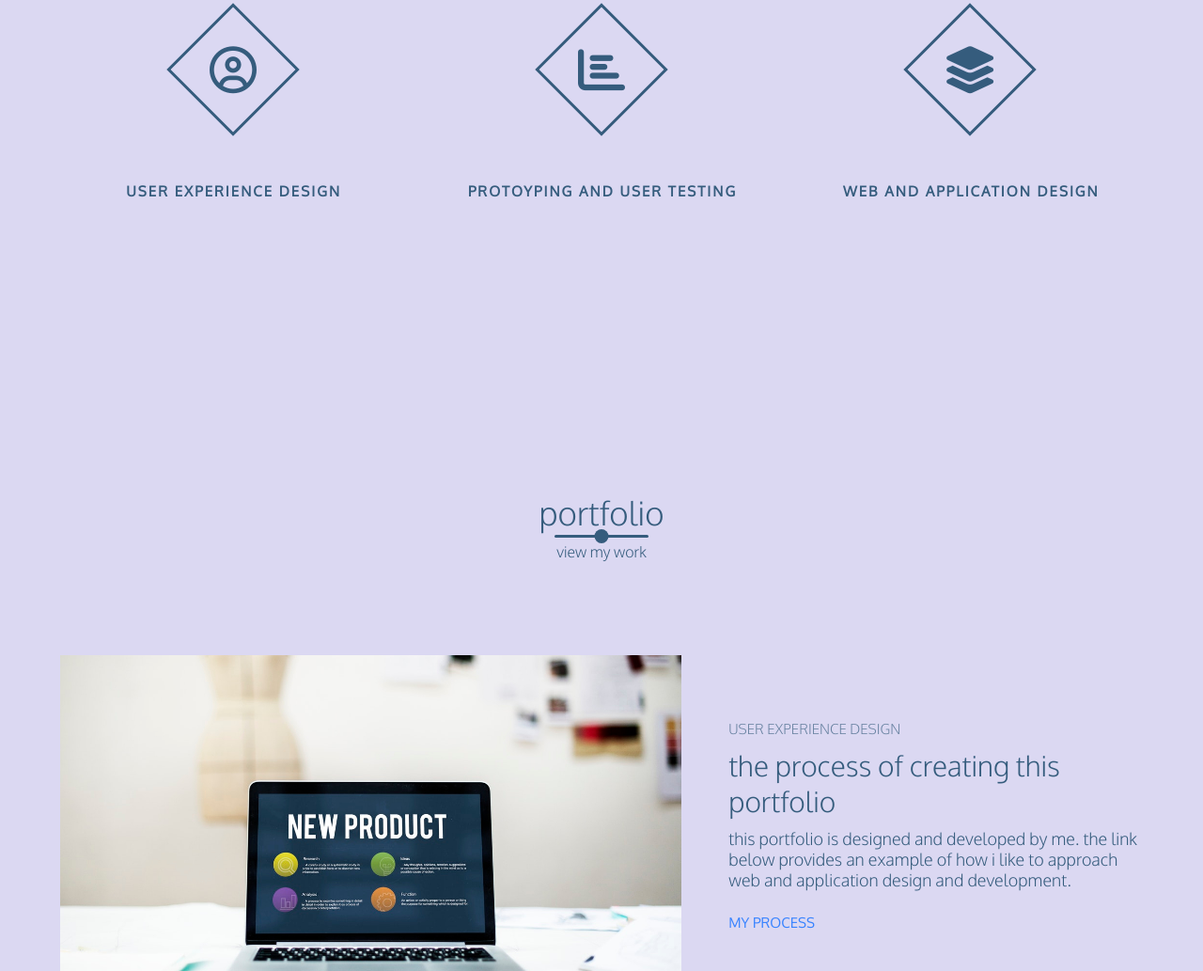
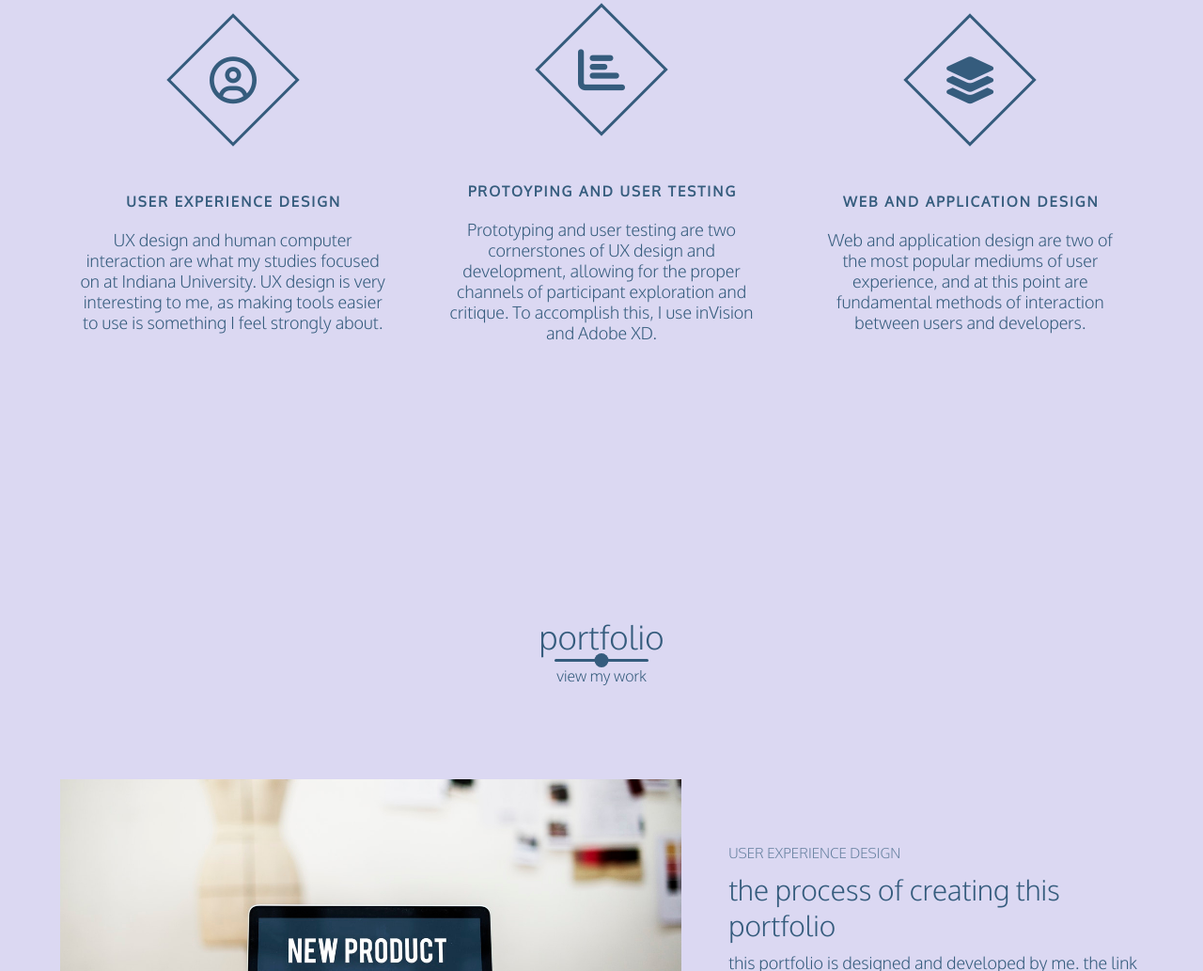
Before and after one commit to VolneyT/portfolio, a plain HTML site: page index.html in a window 1280 px wide. Shown: the part 1940-2973 px from the top of the page at 94% size. Drawn offline with nearby package versions, Linux system fonts and the light colour scheme.

Commit message:
adding content

```diff
--- a/index.html
+++ b/index.html
@@ -3,7 +3,7 @@
 <head>
     <meta charset="UTF-8">
     <meta name="viewport" content="width=device-width, initial-scale=1">
-    <title>Volney</title>
+    <title>Volney Woodring</title>
     <link rel="stylesheet" href="https://unpkg.com/aos@next/dist/aos.css" />
     <link rel="stylesheet" href="https://use.fontawesome.com/releases/v5.7.2/css/all.css" integrity="sha384-fnmOCqbTlWIlj8LyTjo7mOUStjsKC4pOpQbqyi7RrhN7udi9RwhKkMHpvLbHG9Sr" crossorigin="anonymous">
     <link rel="stylesheet" href="main.css">
@@ -95,8 +95,9 @@
               <i class="fa fa-user-circle-o" aria-hidden="true"></i>
             </div>
             <h1> User Experience Design</h1>
-            <p>
-            </p>
+            <p> UX design and human computer interaction are what my studies
+            focused on at Indiana University. UX design is very interesting to me,
+            as making tools easier to use is something I feel strongly about.</p>
           </div>
 
           <div class="skill" data-aos="fade-in" data-aos-delay="300">
@@ -104,7 +105,10 @@
               <i class="fas fa-chart-bar"> </i>
             </div>
             <h1> Protoyping and User Testing</h1>
-            <p> </p>
+            <p> Prototyping and user testing are two cornerstones of UX design
+            and development, allowing for the proper channels of participant exploration
+            and critique. To accomplish this, I use inVision and Adobe XD.
+          </p>
           </div>
 
           <div class="skill" data-aos="fade-in" data-aos-delay="400">
@@ -112,7 +116,11 @@
               <i class="fas fa-layer-group"> </i>
             </div>
             <h1> Web and Application Design</h1>
-            <p>
+            <p> Web and application design are two of the most popular mediums
+              of user experience, and at this point are fundamental methods of interaction
+              between users and developers.
+
+
             </p>
           </div>
 
```
